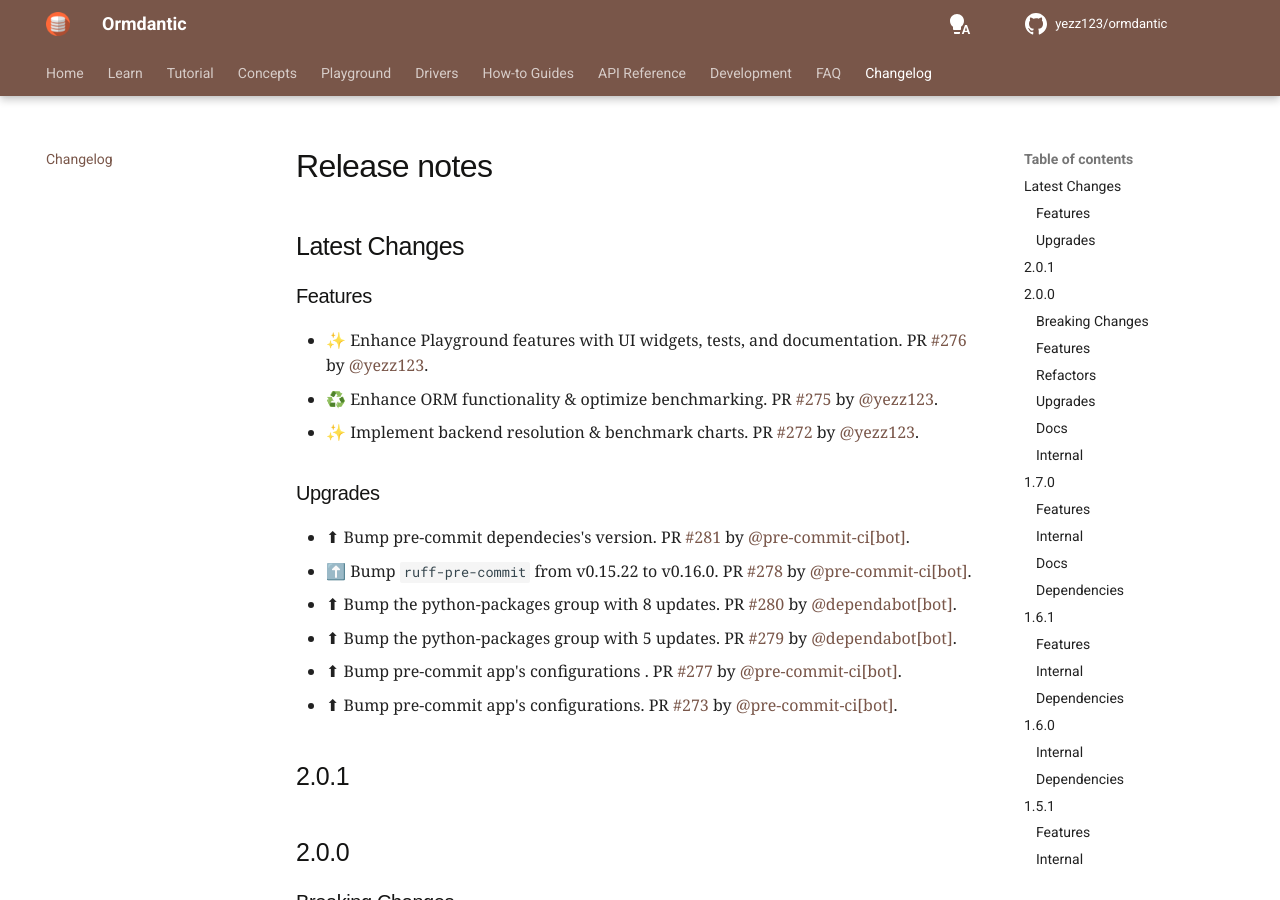
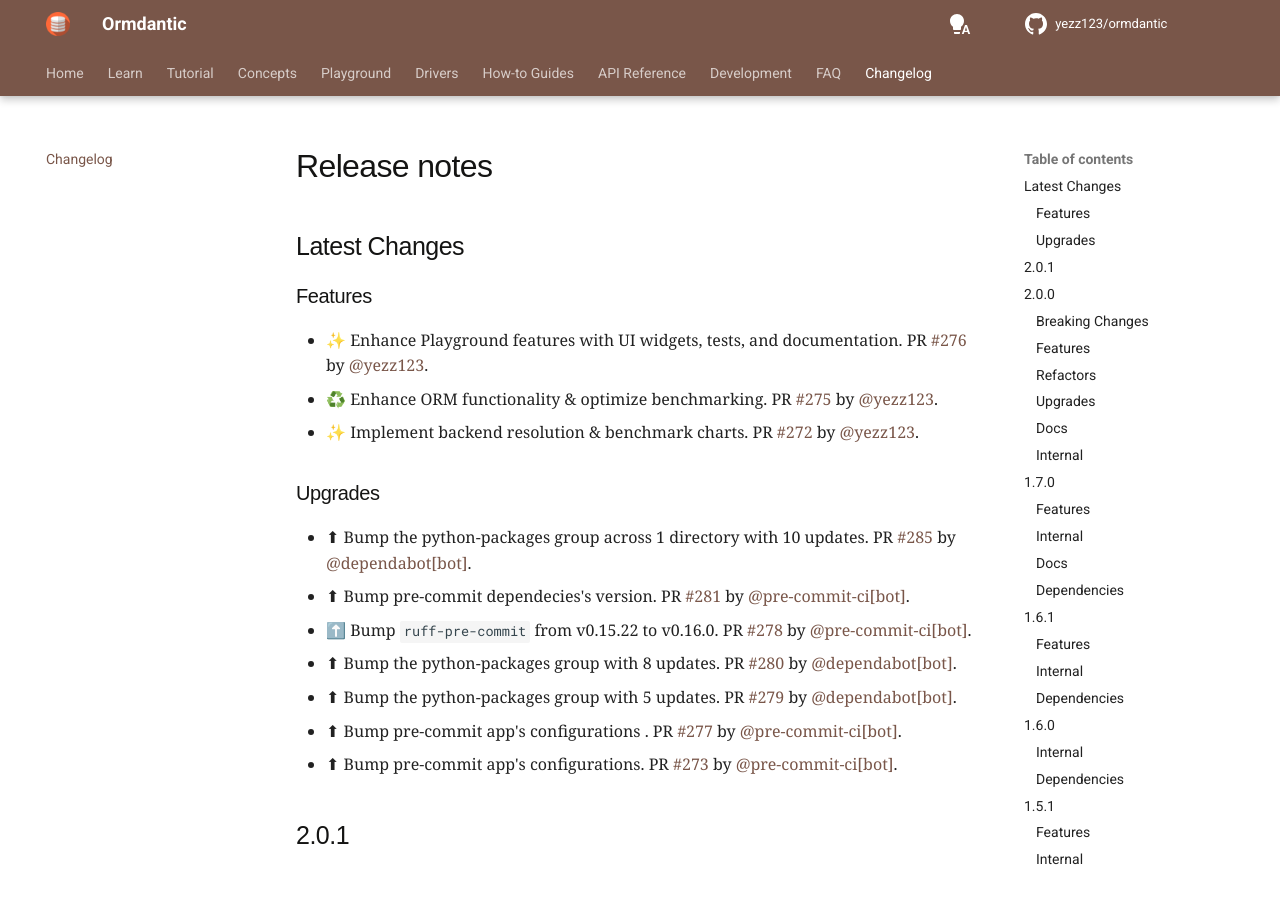
Before and after one commit to yezz123/ormdantic, an MkDocs documentation site: the page built from docs/release.md, in a window 1280 px wide and 900 px high. Built offline with MkDocs 1.6.1 and Material for MkDocs 9.7.7, drawn with Linux system fonts in a browser that asks for light colours; comment, search, counter and statistics services are not loaded.

Commit message:
📝 Update release notes
[skip ci]

```diff
--- a/docs/release.md
+++ b/docs/release.md
@@ -10,6 +10,7 @@
 
 ### Upgrades
 
+* ⬆ Bump the python-packages group across 1 directory with 10 updates. PR [#285](https://github.com/yezz123/ormdantic/pull/285) by [@dependabot[bot]](https://github.com/apps/dependabot).
 * ⬆ Bump pre-commit dependecies's version. PR [#281](https://github.com/yezz123/ormdantic/pull/281) by [@pre-commit-ci[bot]](https://github.com/apps/pre-commit-ci).
 * ⬆️ Bump `ruff-pre-commit` from v0.15.22 to v0.16.0. PR [#278](https://github.com/yezz123/ormdantic/pull/278) by [@pre-commit-ci[bot]](https://github.com/apps/pre-commit-ci).
 * ⬆ Bump the python-packages group with 8 updates. PR [#280](https://github.com/yezz123/ormdantic/pull/280) by [@dependabot[bot]](https://github.com/apps/dependabot).
```
